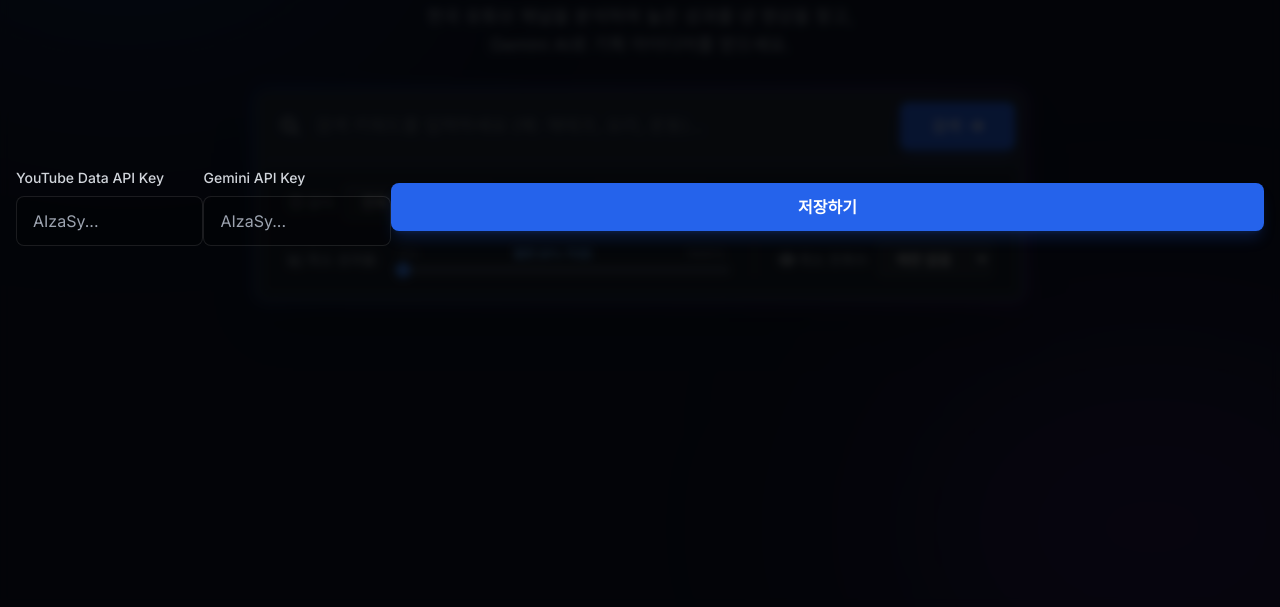
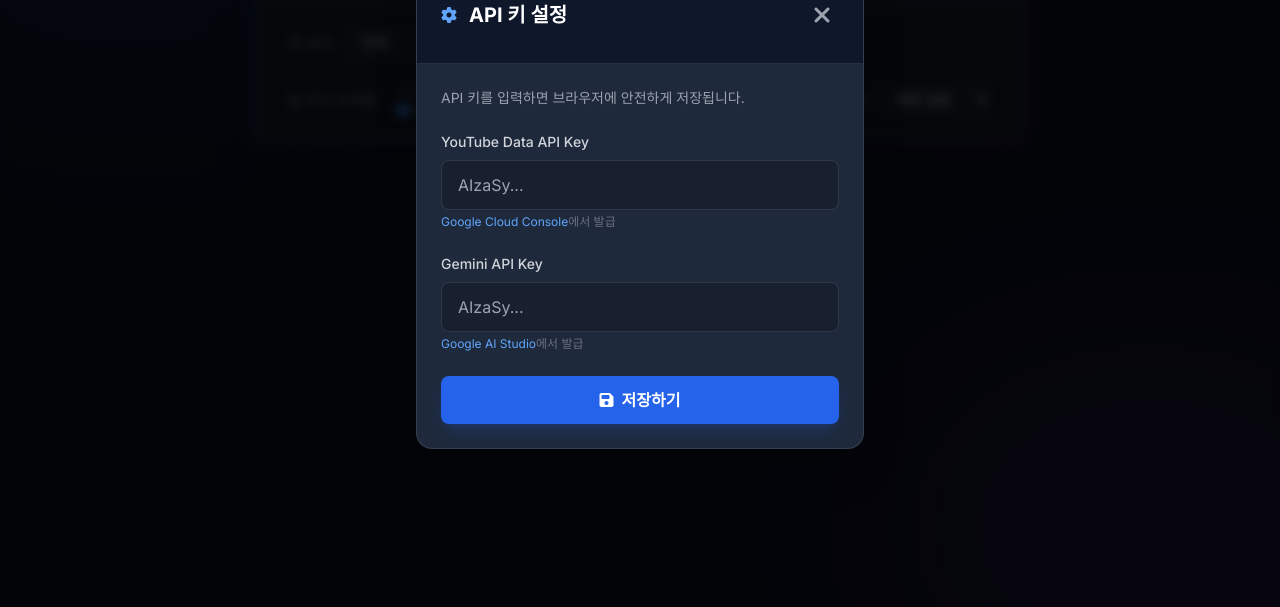
Before and after one commit to ljb2727/YouTubeFinder, a plain HTML site: page index.html in a window 1280 px wide. Shown: the part 193-800 px from the top of the page. Drawn offline with nearby package versions, Linux system fonts and the light colour scheme.

Commit message:
Update index.html

```diff
--- a/index.html
+++ b/index.html
@@ -191,13 +191,8 @@
         <div id="searchTabContent">
             <!-- Search Section -->
             <section class="max-w-4xl mx-auto mb-16 text-center animate-fade-in">
-                <h2 class="text-4xl md:text-5xl font-bold mb-6 leading-tight">
-                    코골이극장 <span class="text-blue-400">대박 소재</span> 탐색기
-                </h2>
-                <p class="text-gray-400 mb-8 text-lg">
-                    한국 유튜브 채널을 분석하여 높은 성과를 낸 영상을 찾고,<br>
-                    Gemini AI로 기획 아이디어를 얻으세요.
-                </p>
+
+
 
                 <div class="relative max-w-3xl mx-auto group">
                     <div class="absolute -inset-1 bg-gradient-to-r from-blue-600 to-purple-600 rounded-2xl blur opacity-25 group-hover:opacity-50 transition duration-1000 group-hover:duration-200"></div>
@@ -531,22 +526,45 @@
 
     <!-- Settings Modal -->
     <div id="settingsModal" class="fixed inset-0 z-[110] hidden">
-        <div class="absolute inset-0 bg-black/80 backdrop-blur-sm transition-opacity"></div>
-        <div class="absolute inset-0 flex items-center justify-center p-4">
+        <div class="absolute inset-0 bg-black/80 backdrop-blur-sm transition-opacity" onclick="closeSettings()"></div>
+        <div class="absolute inset-0 flex items-center justify-center p-4 pointer-events-none">
+            <div class="bg-[#1e293b] w-full max-w-md rounded-2xl shadow-2xl border border-white/10 pointer-events-auto overflow-hidden transform transition-all scale-95 opacity-0" id="settingsContent">
+
+                <!-- Modal Header -->
+                <div class="p-6 border-b border-white/10 flex justify-between items-center bg-[#0f172a]">
+                    <div class="flex items-center gap-3">
+                        <i class="fa-solid fa-gear text-blue-400"></i>
+                        <h2 class="text-xl font-bold text-white">API 키 설정</h2>
+                    </div>
+                    <button onclick="closeSettings()" class="text-gray-400 hover:text-white transition-colors p-2 hover:bg-white/5 rounded-lg">
+                        <i class="fa-solid fa-xmark text-2xl"></i>
+                    </button>
+                </div>
+
+                <!-- Modal Body -->
+                <div class="p-6 space-y-6">
+                    <p class="text-sm text-gray-400">
+                        API 키를 입력하면 브라우저에 안전하게 저장됩니다.
                     </p>
 
                     <div>
                         <label class="block text-sm font-medium text-gray-300 mb-2">YouTube Data API Key</label>
                         <input type="password" id="inputYoutubeKey" class="w-full bg-black/20 border border-white/10 rounded-lg px-4 py-3 text-white focus:outline-none focus:border-blue-500 transition-colors" placeholder="AIzaSy...">
+                        <p class="text-xs text-gray-500 mt-1">
+                            <a href="https://console.cloud.google.com/apis/credentials" target="_blank" class="text-blue-400 hover:underline">Google Cloud Console</a>에서 발급
+                        </p>
                     </div>
 
                     <div>
                         <label class="block text-sm font-medium text-gray-300 mb-2">Gemini API Key</label>
                         <input type="password" id="inputGeminiKey" class="w-full bg-black/20 border border-white/10 rounded-lg px-4 py-3 text-white focus:outline-none focus:border-blue-500 transition-colors" placeholder="AIzaSy...">
+                        <p class="text-xs text-gray-500 mt-1">
+                            <a href="https://aistudio.google.com/app/apikey" target="_blank" class="text-blue-400 hover:underline">Google AI Studio</a>에서 발급
+                        </p>
                     </div>
 
                     <button onclick="saveApiKeys()" class="w-full bg-blue-600 hover:bg-blue-500 text-white py-3 rounded-lg font-bold transition-all shadow-lg shadow-blue-600/20">
-                        저장하기
+                        <i class="fa-solid fa-save mr-2"></i>저장하기
                     </button>
                 </div>
             </div>
```
